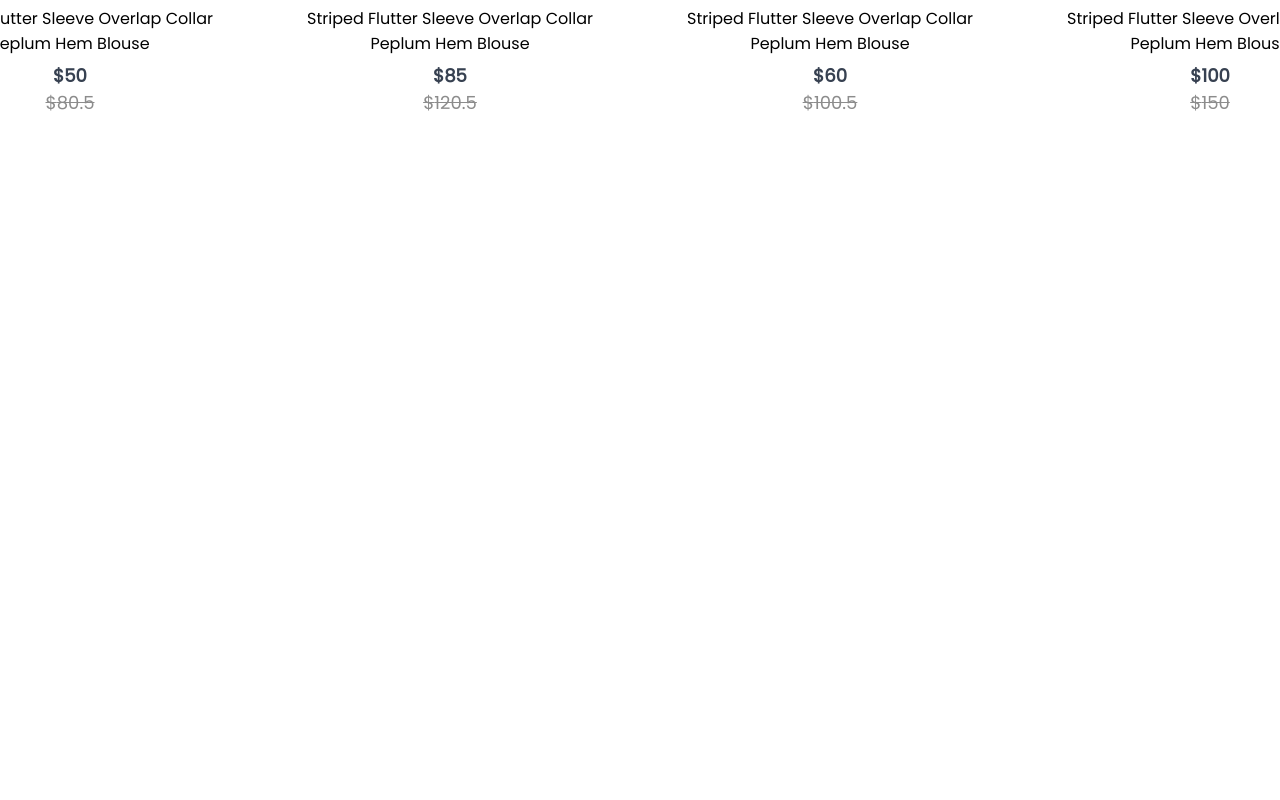
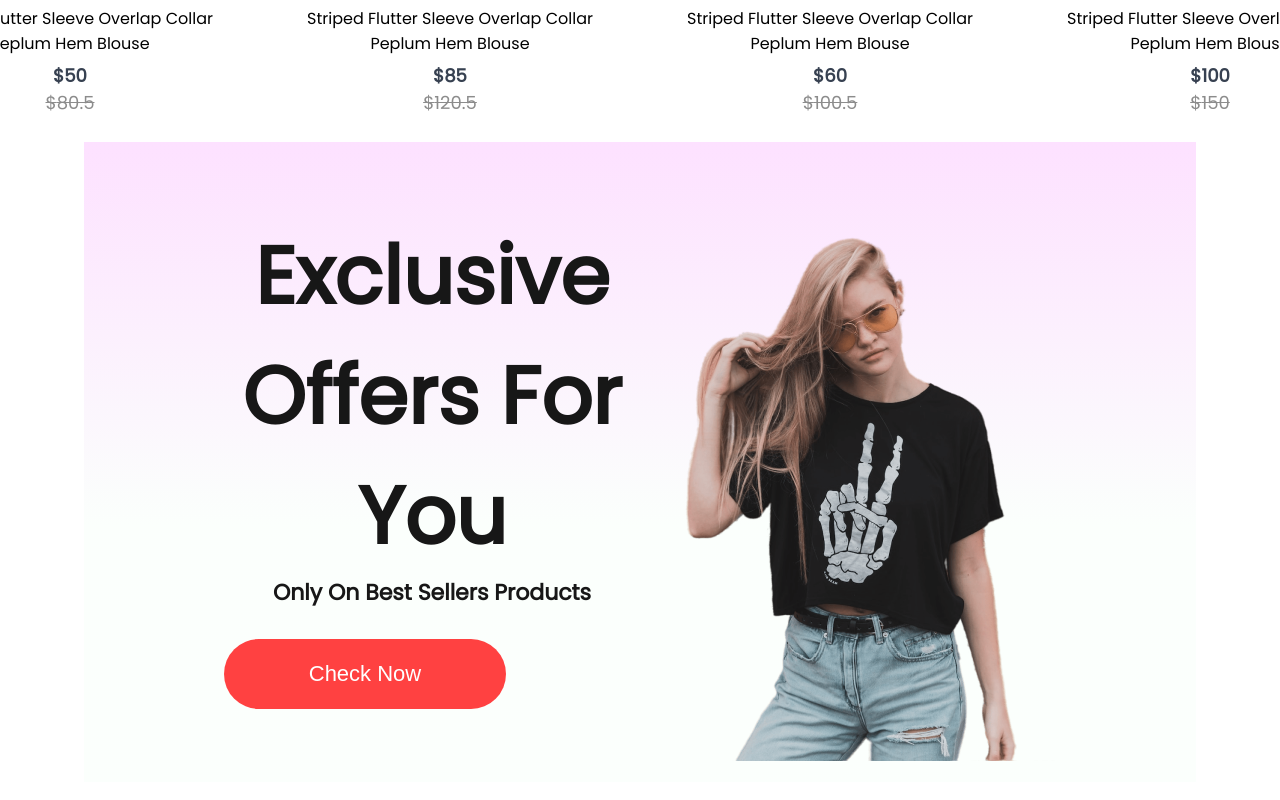
Before and after one commit to pmswami/StyleStore, a React (Create React App) app in the folder frontend/: page / in a window 1280 px wide. Shown: the part 1475-2275 px from the top of the page. Before the commit the page ends 1617 px from the top, so only its background shows below. Built offline with nearby package versions, Linux system fonts and the light colour scheme.

Commit message:
Added popular products styling

```diff
--- /dev/null
+++ b/frontend/src/Components/Offers/Offers.css
@@ -0,0 +1,47 @@
+.offers {
+  width: 65%;
+  height: 80vh;
+  display: flex;
+  margin: auto;
+  padding: 0px 140px;
+  margin-bottom: 150px;
+  background: linear-gradient(180deg, #fde1ff 0%, #e1ffea22 60%);
+}
+
+.offers-left {
+  flex: 1;
+  display: flex;
+  flex-direction: column;
+  justify-content: center;
+}
+.offers-left h1 {
+  color: #171717;
+  font-size: 80px;
+  font-weight: 600;
+}
+.offers-left p {
+  color: #171717;
+  font-size: 22px;
+  font-weight: 600;
+}
+
+.offers-left button {
+  width: 282px;
+  height: 70px;
+  border-radius: 35px;
+  background: #ff4141;
+  border: none;
+  color: white;
+  font-size: 22px;
+  font-weight: 500;
+  margin-top: 30px;
+  cursor: pointer;
+}
+
+.offers-right {
+  flex: 1;
+  display: flex;
+  align-items: center;
+  justify-content: flex-end;
+  padding-top: 50px;
+}
--- /dev/null
+++ b/frontend/src/Components/Offers/Offers.js
@@ -0,0 +1,19 @@
+import React from "react";
+import "./Offers.css";
+import exclusiveImage from "../Assets/exclusive_image.png";
+
+export const Offers = () => {
+  return (
+    <div className="offers">
+      <div className="offers-left">
+        <h1>Exclusive</h1>
+        <h1>Offers For You</h1>
+        <p>Only On Best Sellers Products</p>
+        <button>Check Now</button>
+      </div>
+      <div className="offers-right">
+        <img src={exclusiveImage} alt="The Exclusive Image" />
+      </div>
+    </div>
+  );
+};
--- a/frontend/src/Pages/Shop.js
+++ b/frontend/src/Pages/Shop.js
@@ -1,12 +1,14 @@
 import React from "react";
 import { Hero } from "../Components/Hero/Hero";
 import { Popular } from "../Components/Popular/Popular";
+import { Offers } from "../Components/Offers/Offers";
 
 export const Shop = () => {
   return (
     <div>
       <Hero />
       <Popular />
+      <Offers />
     </div>
   );
 };
```
